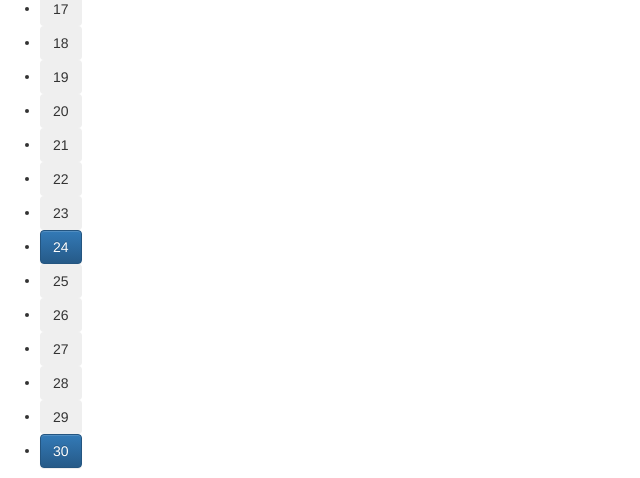
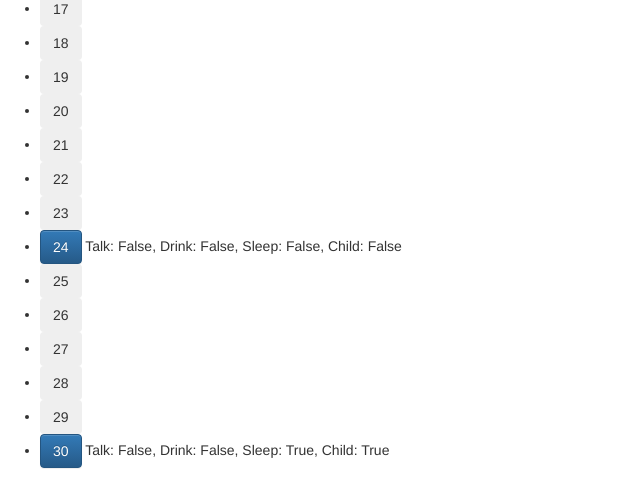
Before and after one commit to AlonFischer/Delta2017, a Django app: page /seats in a window 1280 px wide. Shown: the part 552-1030 px from the top of the page, without its empty margins (0-640 px from the left). Run offline with Django 3.2, Linux system fonts and the light colour scheme; data comes from the database, SQL or seed files in the repository; both versions use the stored data as it was after the commit; some libraries are stand-ins or nearby versions.

Commit message:
added seat description

```diff
--- a/HackGt2017/delta/templates/seats.html
+++ b/HackGt2017/delta/templates/seats.html
@@ -22,6 +22,7 @@
     			<button type="button" class="btn {% if seat.profile %} btn-primary {% else %} btn-sceondary {% endif %}">
     				{{ seat.number}}
     			</button>
+                {% if seat.profile %} Talk: {{seat.profile.talk}}, Drink: {{seat.profile.drink}}, Sleep: {{seat.profile.sleep}}, Child: {{seat.profile.child}} {% endif %}
     		</li>
     	{% endfor %}
     </ul>
```
Also changed, not shown: HackGt2017/db.sqlite3, 4 other files.
